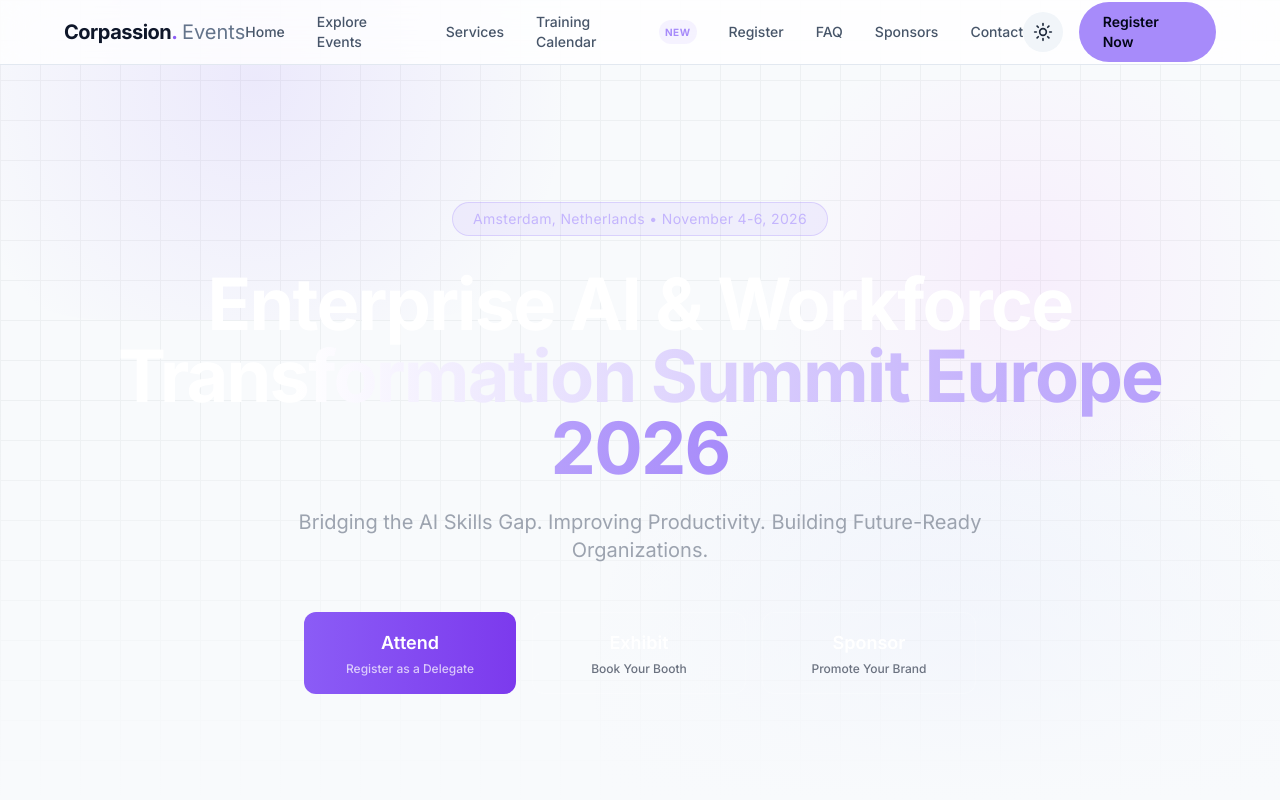
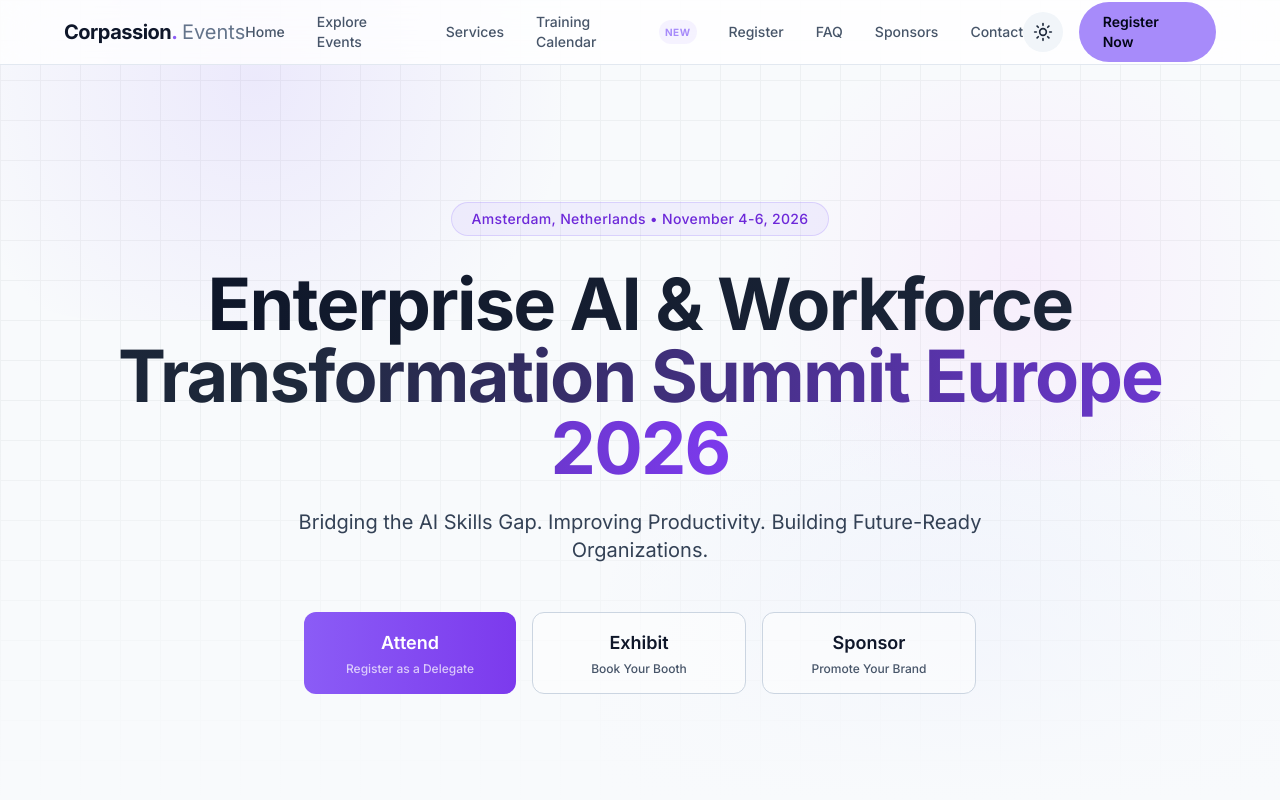
Before and after one commit to walione2002-maker/corpassion-events, a Next.js app: page /events/amsterdam-enterprise-ai-2026 in a window 1280 px wide. Shown: the top 800 px of the page. Built offline with nearby package versions, Linux system fonts and the light colour scheme.

Commit message:
Optimize EventHero text colors for light mode

```diff
--- a/components/events/EventHero.tsx
+++ b/components/events/EventHero.tsx
@@ -51,7 +51,7 @@ export default function EventHero({ event }: { event: IEvent }) {
           variants={fadeInUp}
           className="mb-8 inline-flex"
         >
-          <span className="border border-brand-400/30 bg-brand-400/10 text-brand-300 text-sm rounded-full px-5 py-1.5 tracking-wide">
+          <span className="border border-brand-400/30 bg-brand-400/10 text-brand-700 dark:text-brand-300 font-medium text-sm rounded-full px-5 py-1.5 tracking-wide">
             {event.location} &bull; {event.dates}
           </span>
         </motion.div>
@@ -64,7 +64,7 @@ export default function EventHero({ event }: { event: IEvent }) {
           variants={fadeInUp}
           className="text-4xl sm:text-5xl md:text-6xl lg:text-7xl font-display font-bold tracking-tight mb-6 leading-[1.08]"
         >
-          <span className="bg-gradient-to-r from-white via-white to-brand-400 bg-clip-text text-transparent">
+          <span className="bg-gradient-to-r from-slate-900 via-slate-800 to-brand-600 dark:from-white dark:via-white dark:to-brand-400 bg-clip-text text-transparent">
             {event.title}
           </span>
         </motion.h1>
@@ -75,7 +75,7 @@ export default function EventHero({ event }: { event: IEvent }) {
           initial="hidden"
           animate="visible"
           variants={fadeInUp}
-          className="text-lg md:text-xl text-gray-400 max-w-3xl mx-auto mb-12"
+          className="text-lg md:text-xl text-slate-700 dark:text-gray-400 max-w-3xl mx-auto mb-12"
         >
           {event.taglines[0]}
         </motion.p>
@@ -99,7 +99,7 @@ export default function EventHero({ event }: { event: IEvent }) {
               className={`group flex-1 flex flex-col items-center justify-center gap-1 rounded-xl px-6 py-4 font-medium transition-all duration-300 ${
                 cta.style === 'filled'
                   ? 'bg-gradient-to-r from-brand-500 to-brand-600 text-white hover:shadow-[0_0_30px_rgba(99,102,241,0.5)] hover:brightness-110 active:scale-[0.97]'
-                  : 'border border-white/20 text-white hover:border-brand-400/50 hover:bg-white/5 active:scale-[0.97]'
+                  : 'border border-slate-300 dark:border-white/20 bg-white/50 dark:bg-white/5 text-slate-900 dark:text-white hover:border-brand-500/50 dark:hover:border-brand-400/50 hover:bg-slate-100 dark:hover:bg-white/10 active:scale-[0.97]'
               }`}
             >
               <span className="text-lg font-semibold">{cta.label}</span>
@@ -107,7 +107,7 @@ export default function EventHero({ event }: { event: IEvent }) {
                 className={`text-xs ${
                   cta.style === 'filled'
                     ? 'text-white/70'
-                    : 'text-gray-500 group-hover:text-gray-400'
+                    : 'text-slate-600 dark:text-gray-500 group-hover:text-slate-800 dark:group-hover:text-gray-400'
                 } transition-colors`}
               >
                 {cta.sub}
```
